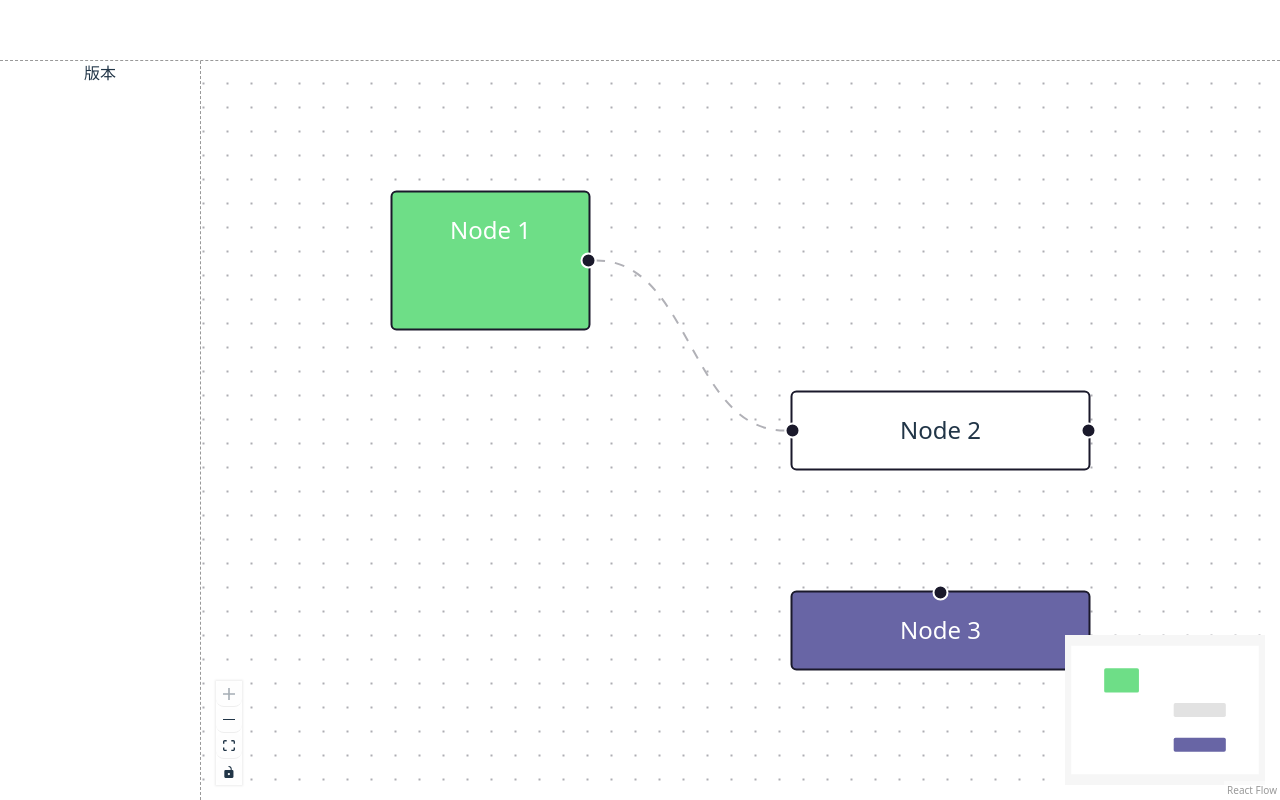
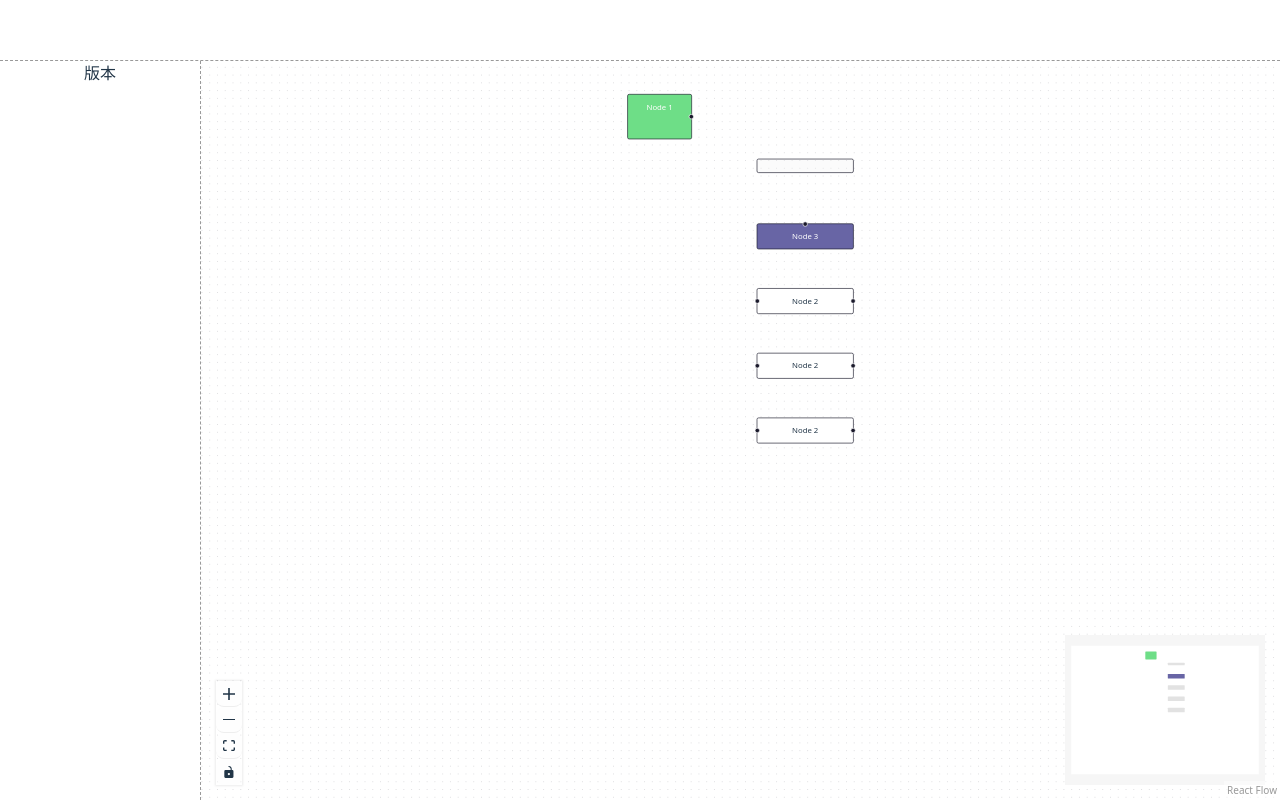
Before and after one commit to fengjutian/deep-file, a React (Vite) app in the folder frontend/: page / in a window 1280 px wide. Built offline with nearby package versions, Linux system fonts and the light colour scheme.

Commit message:
feat(workbench): 添加分组节点及其子节点到初始节点配置
添加三个子节点到分组节点中，并设置它们的父子关系，以支持更复杂的流程图结构

```diff
--- a/frontend/src/pages/workbench/index.tsx
+++ b/frontend/src/pages/workbench/index.tsx
@@ -15,11 +15,9 @@ import {
 import '@xyflow/react/dist/style.css';
 import { useCallback, useState } from 'react';
 
-/** ---------- ID 生成 ---------- */
-let nodeId = 4;
+let nodeId = 1;
 const getNodeId = (): string => `node-${nodeId++}`;
 
-/** ---------- 初始 Nodes ---------- */
 const initialNodes: any[] = [
   {
     id: 'n1',
@@ -40,6 +38,31 @@ const initialNodes: any[] = [
     data: { label: 'Node 2' },
     sourcePosition: 'right',
     targetPosition: 'left',
+    type: 'group',
+  },
+  {
+    id: 'n2-1',
+    position: { x: 0, y: 150 },
+    data: { label: 'Node 2' },
+    sourcePosition: 'right',
+    targetPosition: 'left',
+    parentId: 'n2-1',
+  },
+    {
+    id: 'n2-2',
+    position: { x: 0, y: 200 },
+    data: { label: 'Node 2' },
+    sourcePosition: 'right',
+    targetPosition: 'left',
+    parentId: 'n2-2',
+  },
+  {
+    id: 'n2-3',
+    position: { x: 0, y: 250 },
+    data: { label: 'Node 2' },
+    sourcePosition: 'right',
+    targetPosition: 'left',
+    parentId: 'n2-3',
   },
   {
     id: 'n3',
@@ -53,7 +76,6 @@ const initialNodes: any[] = [
   },
 ];
 
-/** ---------- 初始 Edges ---------- */
 const initialEdges: Edge[] = [
   {
     id: 'n1-n2',
```
